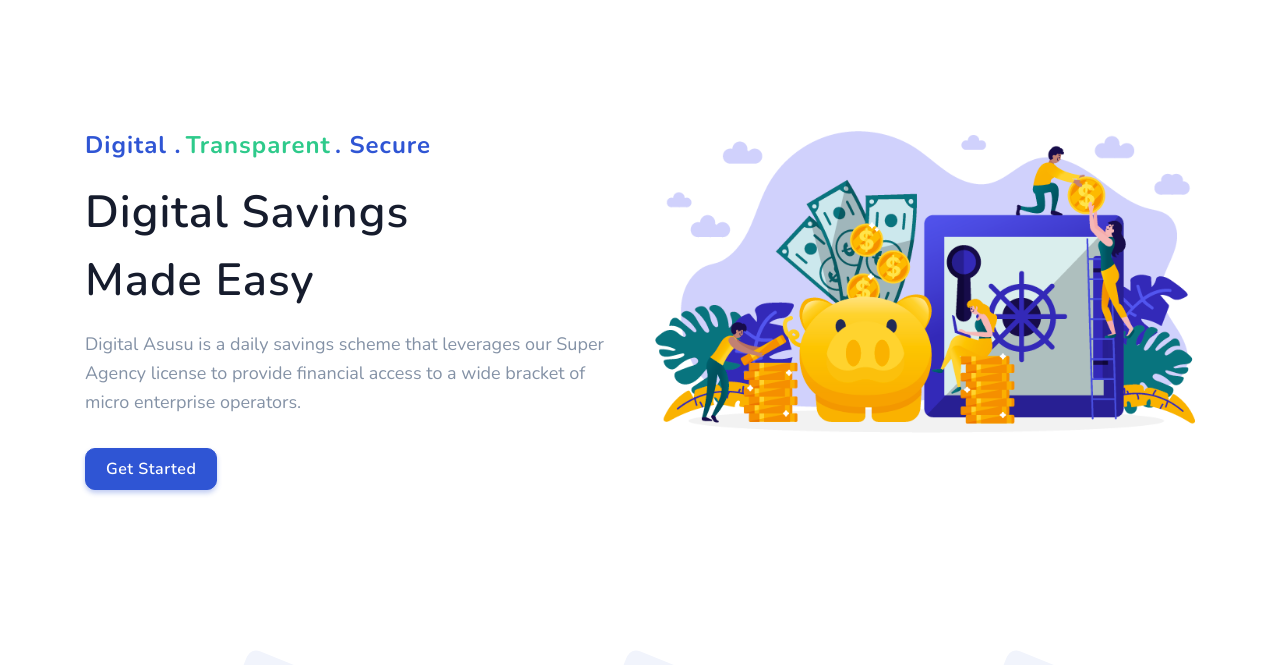
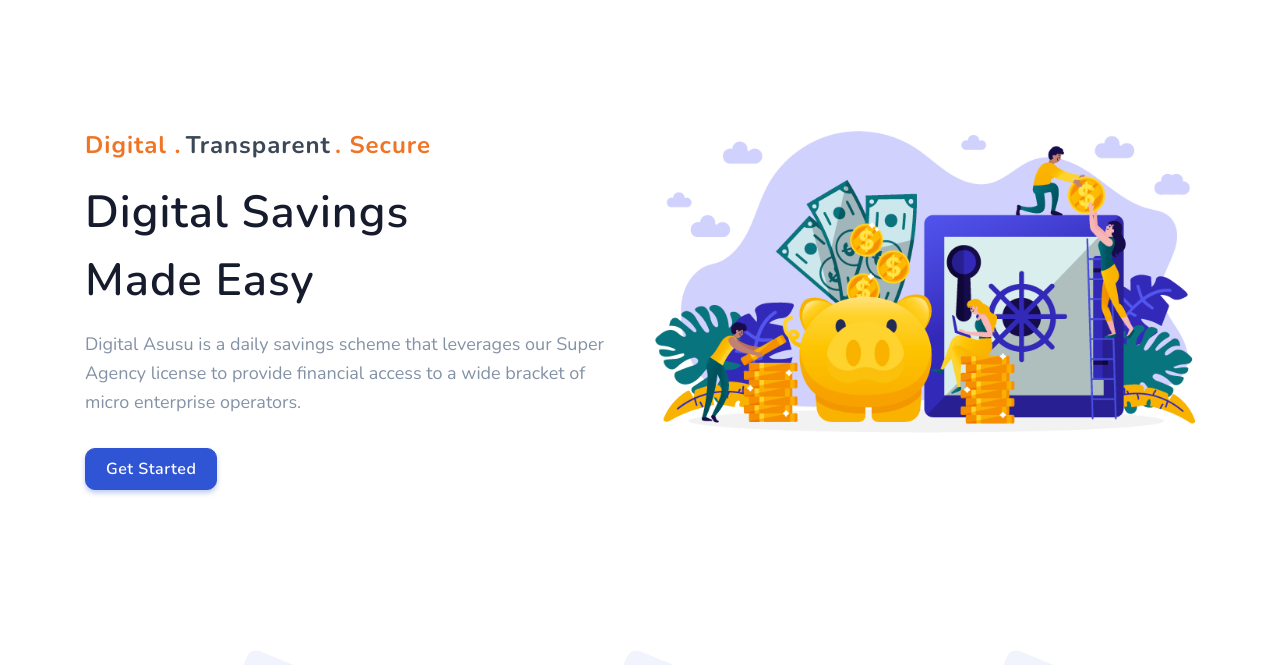
Before and after one commit to harry4ord/Digital-Esusu, a plain HTML site: page index.html in a window 1280 px wide. Shown: the part 83-748 px from the top of the page. Drawn offline with nearby package versions, Linux system fonts and the light colour scheme.

Commit message:
Update index.html

```diff
--- a/index.html
+++ b/index.html
@@ -101,9 +101,9 @@
 
 
 
-                                        <span class="logo text-primary">Digital .</span>
-                                        <span class="logo text-success">Transparent</span>
-                                        <span class="logo text-primary">. Secure</span>
+                                        <span class="logo text-warning">Digital .</span>
+                                        <span class="logo text-dark">Transparent</span>
+                                        <span class="logo text-warning">. Secure</span>
 
 
                                     <h1 class="heading mb-3">Digital Savings <br>Made Easy</h1>
```
